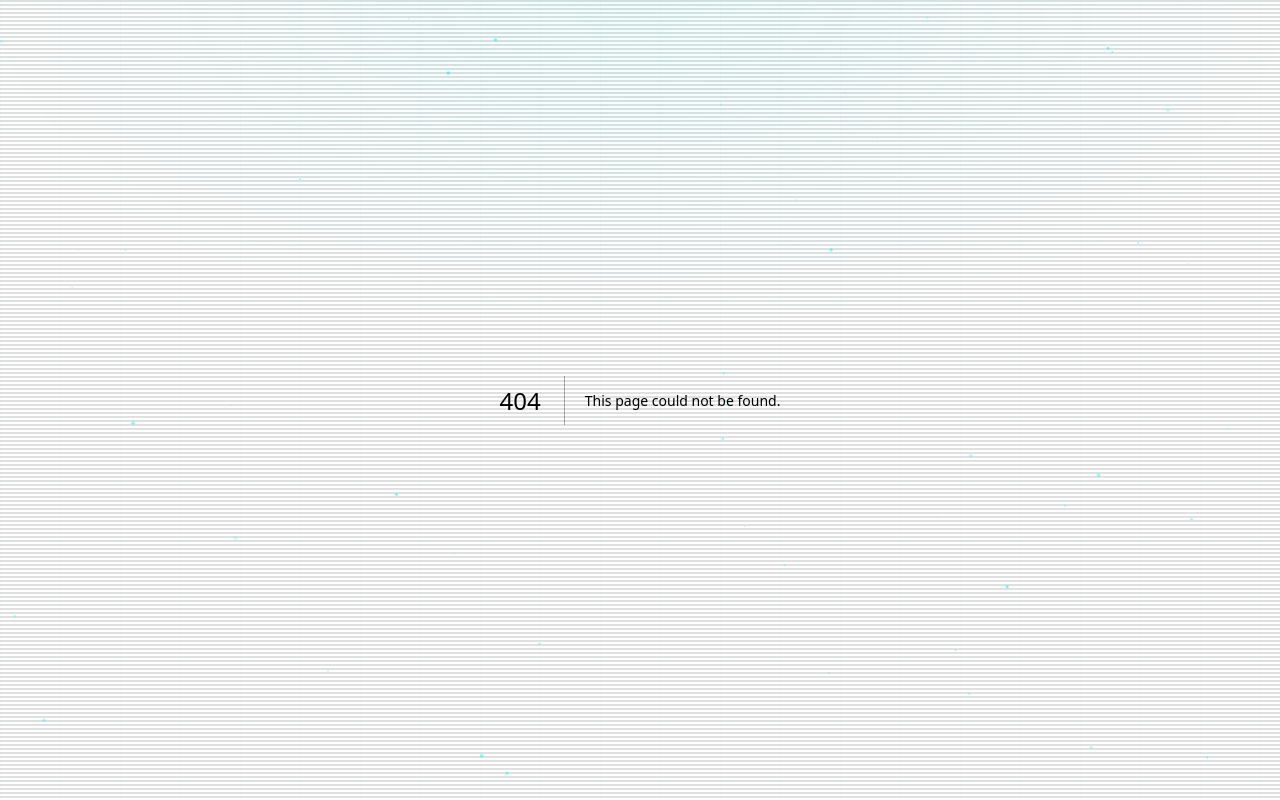
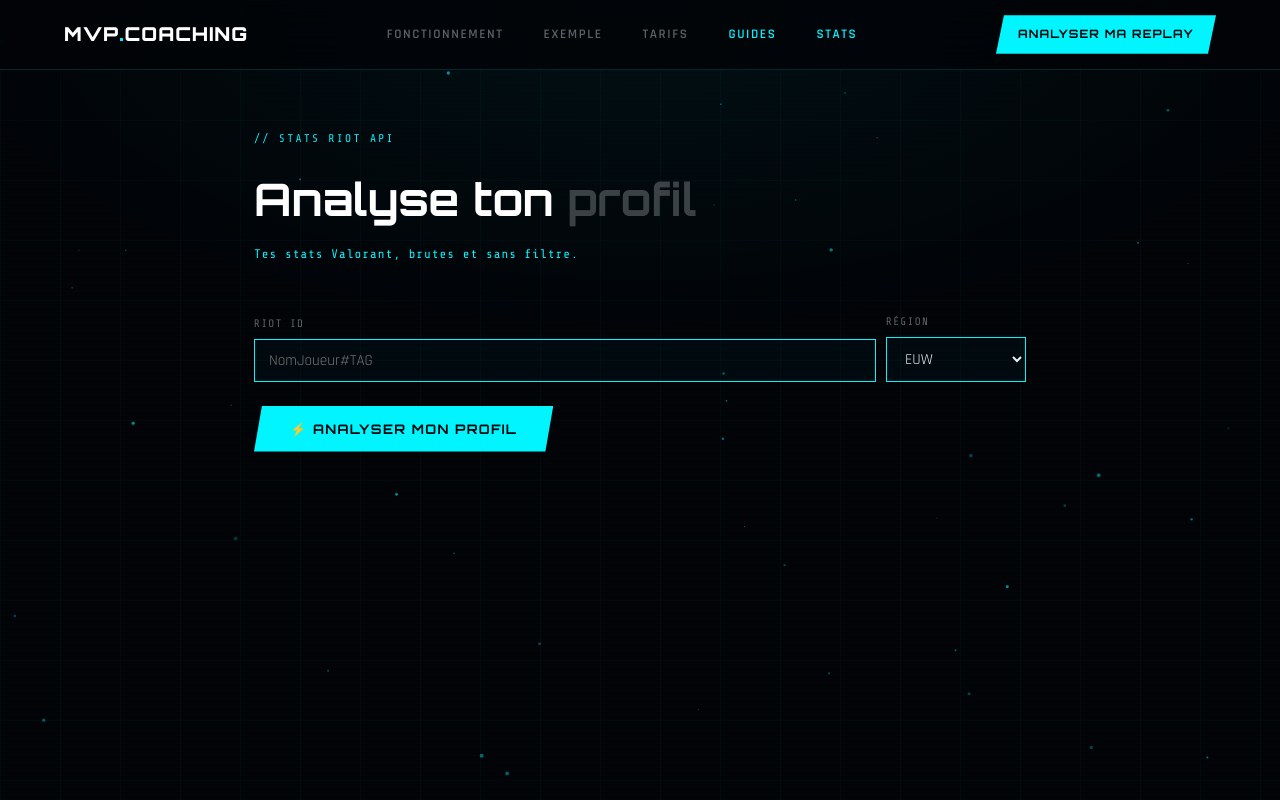
Before and after one commit to nathanMvpcoaching/mvp-coaching-nextjs, a Next.js app: page /stats in a window 1280 px wide. Before the commit this address had no page. Built offline with nearby package versions, Linux system fonts and the light colour scheme.

Commit message:
page stats Riot API + lien navbar

```diff
--- a/app/components/Navbar.js
+++ b/app/components/Navbar.js
@@ -38,6 +38,7 @@ export default function Navbar() {
         <Link href="/#exemple" style={{ fontFamily: 'Rajdhani, sans-serif', fontWeight: 600, fontSize: '0.82rem', letterSpacing: '0.12em', textTransform: 'uppercase', color: 'rgba(232,240,245,0.4)', textDecoration: 'none' }}>Exemple</Link>
         <Link href="/#pricing" style={{ fontFamily: 'Rajdhani, sans-serif', fontWeight: 600, fontSize: '0.82rem', letterSpacing: '0.12em', textTransform: 'uppercase', color: 'rgba(232,240,245,0.4)', textDecoration: 'none' }}>Tarifs</Link>
         <Link href="/guides" style={{ fontFamily: 'Rajdhani, sans-serif', fontWeight: 600, fontSize: '0.82rem', letterSpacing: '0.12em', textTransform: 'uppercase', color: 'var(--cyan)', textDecoration: 'none' }}>Guides</Link>
+        <Link href="/stats" style={{ fontFamily: 'Rajdhani, sans-serif', fontWeight: 600, fontSize: '0.82rem', letterSpacing: '0.12em', textTransform: 'uppercase', color: 'var(--cyan)', textDecoration: 'none' }}>Stats</Link>
       </div>
 
       <div style={{ display: 'flex', alignItems: 'center', gap: '1rem' }}>
--- a/app/globals.css
+++ b/app/globals.css
@@ -1186,6 +1186,19 @@ footer {
   40%          { opacity: 1;   transform: scale(1); }
 }
 
+/* ── CIRCULAR SPINNER ── */
+.spinner-cyan {
+  width: 32px; height: 32px; border-radius: 50%;
+  border: 2px solid rgba(0,245,255,0.15);
+  border-top-color: var(--cyan);
+  animation: spin 0.9s linear infinite;
+  box-shadow: 0 0 12px rgba(0,245,255,0.25);
+}
+
+@keyframes spin {
+  to { transform: rotate(360deg); }
+}
+
 /* ── CANVAS PARTICLES ── */
 #particles { position: fixed; inset: 0; z-index: 0; pointer-events: none; }
 
--- /dev/null
+++ b/app/stats/page.js
@@ -0,0 +1,195 @@
+'use client'
+import { useState } from 'react'
+import Navbar from '../components/Navbar'
+
+const API = 'https://mvp-coaching-server.onrender.com'
+const REGIONS = ['EUW', 'EUNE', 'NA', 'KR', 'BR']
+
+export default function StatsPage() {
+  const [riotId, setRiotId] = useState('')
+  const [region, setRegion] = useState('EUW')
+  const [loading, setLoading] = useState(false)
+  const [error, setError] = useState('')
+  const [stats, setStats] = useState(null)
+
+  async function analyze() {
+    if (!riotId.trim() || !riotId.includes('#')) {
+      setError('Format attendu : NomJoueur#TAG')
+      return
+    }
+    setLoading(true)
+    setError('')
+    setStats(null)
+    try {
+      const url = `${API}/v1/riot/player?riot_id=${encodeURIComponent(riotId.trim())}&region=${encodeURIComponent(region)}`
+      const res = await fetch(url)
+      if (!res.ok) {
+        if (res.status === 404) throw new Error('Joueur introuvable. Vérifie le Riot ID et la région.')
+        throw new Error('Erreur serveur — réessaie dans un instant.')
+      }
+      const data = await res.json()
+      setStats(data)
+    } catch (err) {
+      setError(err.message || 'Erreur inconnue.')
+    } finally {
+      setLoading(false)
+    }
+  }
+
+  return (
+    <>
+      <Navbar />
+      <main style={{ minHeight: '100vh', paddingTop: '70px', position: 'relative', zIndex: 2 }}>
+        <div style={{ maxWidth: '900px', margin: '0 auto', padding: '60px 5%' }}>
+
+          {/* Header */}
+          <div style={{ marginBottom: '3rem' }}>
+            <span className="section-tag">// STATS RIOT API</span>
+            <h1 style={{ fontFamily: 'Orbitron, monospace', fontWeight: 700, fontSize: 'clamp(1.8rem, 4vw, 2.8rem)', color: '#fff', marginBottom: '0.4rem' }}>
+              Analyse ton <span style={{ color: 'rgba(232,240,245,0.25)' }}>profil</span>
+            </h1>
+            <div style={{ fontFamily: 'Share Tech Mono, monospace', fontSize: '0.78rem', letterSpacing: '0.08em', color: 'var(--cyan)', marginTop: '0.6rem' }}>
+              Tes stats Valorant, brutes et sans filtre.
+            </div>
+          </div>
+
+          {/* Form */}
+          <div style={{ display: 'flex', gap: '10px', flexWrap: 'wrap', alignItems: 'flex-end', marginBottom: '1.5rem' }}>
+            <div style={{ flex: '1 1 240px' }}>
+              <label style={{ display: 'block', fontFamily: 'Share Tech Mono, monospace', fontSize: '0.68rem', letterSpacing: '0.12em', textTransform: 'uppercase', color: 'rgba(232,240,245,0.4)', marginBottom: '6px' }}>Riot ID</label>
+              <input
+                type="text"
+                value={riotId}
+                onChange={e => setRiotId(e.target.value)}
+                onKeyDown={e => { if (e.key === 'Enter' && !loading) analyze() }}
+                placeholder="NomJoueur#TAG"
+                style={{ width: '100%', background: 'rgba(0,245,255,0.03)', border: '1px solid var(--cyan)', outline: 'none', padding: '11px 14px', fontFamily: 'Rajdhani, sans-serif', fontSize: '0.95rem', color: '#e8f0f5' }}
+              />
+            </div>
+            <div style={{ flex: '0 0 140px' }}>
+              <label style={{ display: 'block', fontFamily: 'Share Tech Mono, monospace', fontSize: '0.68rem', letterSpacing: '0.12em', textTransform: 'uppercase', color: 'rgba(232,240,245,0.4)', marginBottom: '6px' }}>Région</label>
+              <select
+                value={region}
+                onChange={e => setRegion(e.target.value)}
+                style={{ width: '100%', background: 'rgba(0,245,255,0.03)', border: '1px solid var(--cyan)', outline: 'none', padding: '11px 14px', fontFamily: 'Rajdhani, sans-serif', fontSize: '0.95rem', color: '#e8f0f5' }}
+              >
+                {REGIONS.map(r => (
+                  <option key={r} value={r} style={{ background: '#0d1318' }}>{r}</option>
+                ))}
+              </select>
+            </div>
+          </div>
+
+          <button
+            onClick={analyze}
+            disabled={loading}
+            className="btn-primary"
+            style={{ fontSize: '0.82rem', padding: '15px 36px', opacity: loading ? 0.5 : 1, cursor: loading ? 'not-allowed' : 'pointer' }}
+          >
+            {loading ? 'Analyse en cours...' : '⚡ Analyser mon profil'}
+          </button>
+
+          {/* Error */}
+          {error && (
+            <div style={{ background: 'rgba(255,0,80,0.08)', border: '1px solid rgba(255,0,80,0.2)', color: '#ff6080', padding: '10px 14px', fontSize: '0.85rem', marginTop: '1.5rem' }}>
+              ⚠ {error}
+            </div>
+          )}
+
+          {/* Loading */}
+          {loading && (
+            <div style={{ display: 'flex', flexDirection: 'column', alignItems: 'center', gap: '1rem', padding: '4rem 0' }}>
+              <div className="spinner-cyan" />
+              <div style={{ fontFamily: 'Share Tech Mono, monospace', fontSize: '0.7rem', letterSpacing: '0.14em', color: 'var(--cyan)', textTransform: 'uppercase' }}>
+                Récupération des stats Riot...
+              </div>
+            </div>
+          )}
+
+          {/* Stats */}
+          {stats && !loading && <StatsView stats={stats} />}
+        </div>
+      </main>
+    </>
+  )
+}
+
+function StatsView({ stats }) {
+  const kda = stats.kda ?? (stats.deaths > 0 ? ((stats.kills + stats.assists) / stats.deaths) : (stats.kills + stats.assists))
+  const winrate = stats.winrate ?? (stats.matches_played ? Math.round((stats.wins / stats.matches_played) * 100) : 0)
+  const hsPct = stats.hs_percent ?? stats.headshot_percent ?? 0
+  const agents = Array.isArray(stats.agents) ? stats.agents : []
+
+  return (
+    <div style={{ marginTop: '2rem' }}>
+      {/* Identité */}
+      <div style={{ borderLeft: '2px solid var(--cyan)', paddingLeft: '14px', marginBottom: '2rem' }}>
+        <div style={{ fontFamily: 'Orbitron, monospace', fontSize: '1.3rem', fontWeight: 700, color: '#fff' }}>
+          {stats.riot_id || stats.name || 'Joueur'}
+        </div>
+        <div style={{ fontFamily: 'Share Tech Mono, monospace', fontSize: '0.7rem', letterSpacing: '0.12em', color: 'rgba(232,240,245,0.35)', marginTop: '4px' }}>
+          {stats.region || ''} · {stats.matches_played ?? 0} parties analysées
+        </div>
+      </div>
+
+      {/* Top metrics */}
+      <div style={{ display: 'grid', gridTemplateColumns: 'repeat(auto-fit, minmax(180px, 1fr))', gap: '12px', marginBottom: '2rem' }}>
+        <Metric label="KDA" value={kda.toFixed ? kda.toFixed(2) : kda} />
+        <Metric label="Winrate" value={`${winrate}%`} />
+        <Metric label="Headshot %" value={`${typeof hsPct === 'number' ? hsPct.toFixed(1) : hsPct}%`} />
+        <Metric label="Parties" value={stats.matches_played ?? 0} />
+      </div>
+
+      {/* K/D/A moyens */}
+      <div style={{ marginBottom: '2rem' }}>
+        <div style={{ fontFamily: 'Share Tech Mono, monospace', fontSize: '0.68rem', letterSpacing: '0.14em', textTransform: 'uppercase', color: 'rgba(232,240,245,0.4)', marginBottom: '0.8rem' }}>
+          // Moyennes par partie
+        </div>
+        <div style={{ display: 'grid', gridTemplateColumns: 'repeat(auto-fit, minmax(120px, 1fr))', gap: '12px' }}>
+          <Metric label="Kills" value={fmt(stats.kills_avg ?? stats.kills)} accent="#00ff88" />
+          <Metric label="Deaths" value={fmt(stats.deaths_avg ?? stats.deaths)} accent="#ff6080" />
+          <Metric label="Assists" value={fmt(stats.assists_avg ?? stats.assists)} accent="#ffd700" />
+        </div>
+      </div>
+
+      {/* Agents */}
+      {agents.length > 0 && (
+        <div>
+          <div style={{ fontFamily: 'Share Tech Mono, monospace', fontSize: '0.68rem', letterSpacing: '0.14em', textTransform: 'uppercase', color: 'rgba(232,240,245,0.4)', marginBottom: '0.8rem' }}>
+            // Agents joués
+          </div>
+          <div style={{ display: 'flex', flexWrap: 'wrap', gap: '8px' }}>
+            {agents.map((a, i) => {
+              const name = typeof a === 'string' ? a : (a.name || a.agent || '?')
+              const games = typeof a === 'object' ? (a.games ?? a.matches ?? null) : null
+              return (
+                <div key={i} style={{ background: 'rgba(0,245,255,0.05)', border: '1px solid rgba(0,245,255,0.3)', padding: '6px 12px', fontFamily: 'Share Tech Mono, monospace', fontSize: '0.7rem', color: 'var(--cyan)', letterSpacing: '0.08em', textTransform: 'uppercase' }}>
+                  {name}{games !== null && <span style={{ color: 'rgba(232,240,245,0.4)', marginLeft: '6px' }}>×{games}</span>}
+                </div>
+              )
+            })}
+          </div>
+        </div>
+      )}
+    </div>
+  )
+}
+
+function Metric({ label, value, accent }) {
+  return (
+    <div style={{ background: 'rgba(0,245,255,0.03)', border: '1px solid rgba(0,245,255,0.15)', padding: '16px 18px' }}>
+      <div style={{ fontFamily: 'Share Tech Mono, monospace', fontSize: '0.62rem', letterSpacing: '0.14em', textTransform: 'uppercase', color: 'rgba(232,240,245,0.4)', marginBottom: '6px' }}>
+        {label}
+      </div>
+      <div style={{ fontFamily: 'Orbitron, monospace', fontWeight: 700, fontSize: '1.6rem', color: accent || 'var(--cyan)' }}>
+        {value}
+      </div>
+    </div>
+  )
+}
+
+function fmt(v) {
+  if (v == null) return '—'
+  if (typeof v === 'number') return v.toFixed(1)
+  return v
+}
```
